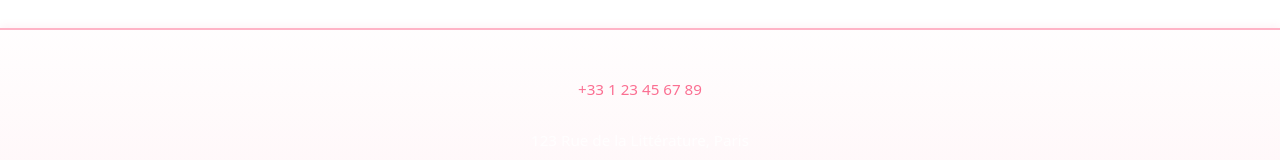
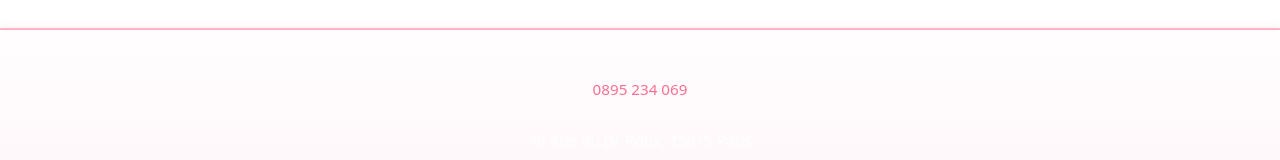
Before and after one commit to adsevenday/react-, a React (Vite) app: page / in a window 1280 px wide. Shown: the part 616-776 px from the top of the page. Built offline with nearby package versions, Linux system fonts and the light colour scheme; no server answers; the HTML template or start-up script is replaced by a standard one.

Commit message:
fix: fixing

```diff
--- a/src/pages/AdvancedSearch.tsx
+++ b/src/pages/AdvancedSearch.tsx
@@ -116,10 +116,10 @@ function AdvancedSearch() {
         )}
       </div>
       <Footer
-        number="+33 1 23 45 67 89"
-        adress="123 Rue de la Littérature, Paris"
-        logoInsta="https://instagram.com"
-        LogoX="https://x.com"
+        number="0895 234 069"
+        adress="40 Rue du Dr Roux, 75015 Paris"
+        logoInsta="https://www.instagram.com/supinfo/"
+        LogoX="https://www.youtube.com/watch?v=bbZ837Wjj1k&list=RDbbZ837Wjj1k&start_radio=1"
       />
     </>
   );
--- a/src/pages/BookDetails.tsx
+++ b/src/pages/BookDetails.tsx
@@ -103,10 +103,10 @@ function BookDetails() {
       </div>
 
       <Footer
-        number="+33 1 23 45 67 89"
-        adress="123 Rue de la Littérature, Paris"
-        logoInsta="https://instagram.com"
-        LogoX="https://x.com"
+        number="0895 234 069"
+        adress="40 Rue du Dr Roux, 75015 Paris"
+        logoInsta="https://www.instagram.com/supinfo/"
+        LogoX="https://www.youtube.com/watch?v=bbZ837Wjj1k&list=RDbbZ837Wjj1k&start_radio=1"
       />
     </>
   );
--- a/src/pages/Home.tsx
+++ b/src/pages/Home.tsx
@@ -64,10 +64,10 @@ function Home() {
       </div>
 
       <Footer
-        number="+33 1 23 45 67 89"
-        adress="123 Rue de la Littérature, Paris"
-        logoInsta="https://instagram.com"
-        LogoX="https://x.com"
+        number="0895 234 069"
+        adress="40 Rue du Dr Roux, 75015 Paris"
+        logoInsta="https://www.instagram.com/supinfo/"
+        LogoX="https://www.youtube.com/watch?v=bbZ837Wjj1k&list=RDbbZ837Wjj1k&start_radio=1"
       />
     </>
   );
```
